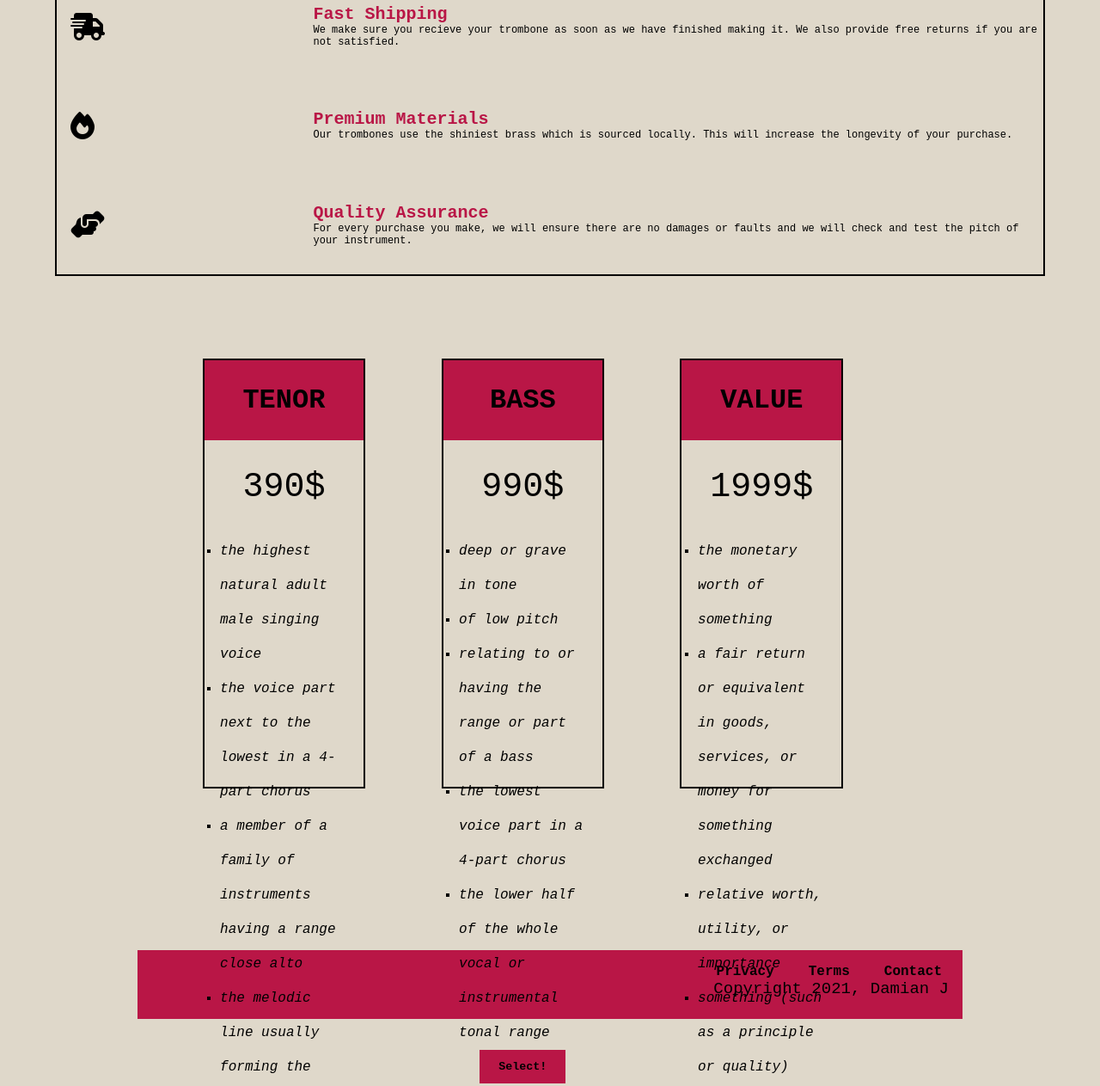
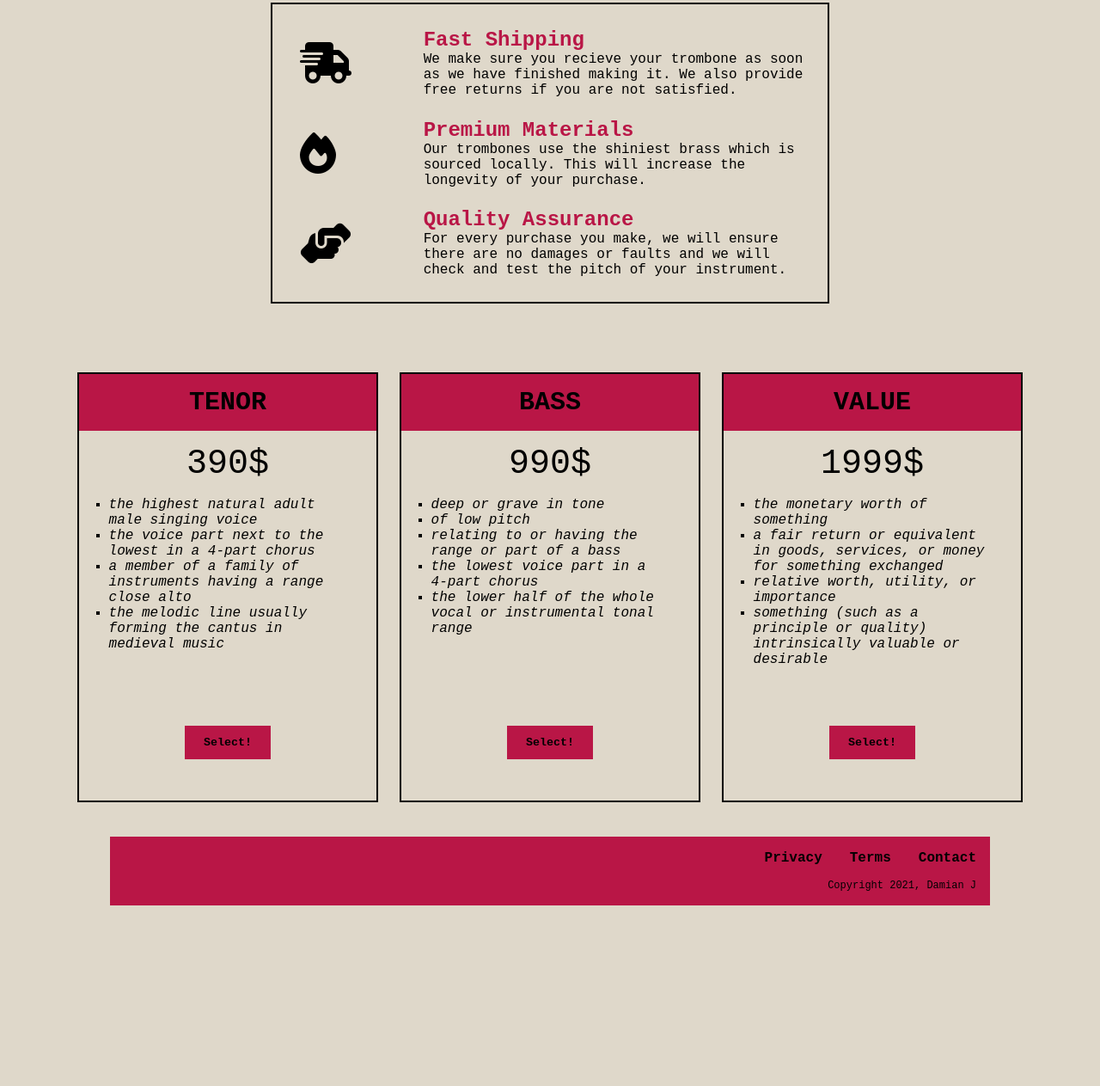
Before and after one commit to Loremiak/Product-Landing-Page, a plain HTML site: page index.html in a window 1280 px wide. Shown: the part 1021-2284 px from the top of the page at 86% size. After the commit the page ends 2074 px from the top, so only its background shows below. Drawn offline with Linux system fonts and the light colour scheme; a web font is replaced by a local one.

Commit message:
responsive work + add favicon

```diff
--- a/index.html
+++ b/index.html
@@ -5,6 +5,7 @@
 		<meta http-equiv="X-UA-Compatible" content="IE=edge" />
 		<meta name="viewport" content="width=device-width, initial-scale=1.0" />
 		<title>Product Landing Page</title>
+		<link rel="shortcut icon" href="favicon.png" type="image/x-icon" />
 		<link
 			href="https://fonts.googleapis.com/css2?family=Oswald&display=swap"
 			rel="stylesheet"
@@ -73,7 +74,7 @@
 				<div class="icons-container">
 					<i class="fa-solid fa-truck-fast"></i>
 					<div class="desc">
-						<p class="feature-header">Fast Shipping</p>
+						<h3 class="feature-header">Fast Shipping</h3>
 						<p class="feature-desc">
 							We make sure you recieve your trombone as soon as we have finished
 							making it. We also provide free returns if you are not satisfied.
@@ -107,7 +108,7 @@
 			<div class="products">
 				<div class="box">
 					<div class="box-header">
-						<h4>TENOR</h4>
+						<h2>TENOR</h2>
 					</div>
 					<div>
 						<p class="price">390$</p>
@@ -127,7 +128,7 @@
 
 				<div class="box">
 					<div class="box-header">
-						<h4>BASS</h4>
+						<h2>BASS</h2>
 					</div>
 					<p class="price">990$</p>
 					<ul class="li2">
@@ -144,7 +145,7 @@
 
 				<div class="box">
 					<div class="box-header">
-						<h4>VALUE</h4>
+						<h2>VALUE</h2>
 					</div>
 					<p class="price">1999$</p>
 					<ul class="li2">
@@ -167,13 +168,13 @@
 			<footer>
 				<ul class="ul3">
 					<li>
-						<a href="1link" class="nav-list2">Privacy</a>
+						<a href="#">Privacy</a>
 					</li>
 					<li>
-						<a href="2link" class="nav-list2">Terms</a>
+						<a href="#">Terms</a>
 					</li>
 					<li>
-						<a href="3link" class="nav-list2">Contact</a>
+						<a href="#">Contact</a>
 					</li>
 				</ul>
 				<span class="copyright">Copyright 2021, Damian J</span>
--- a/style.css
+++ b/style.css
@@ -33,6 +33,7 @@ body {
 .logo {
 	display: flex;
 	align-items: center;
+	margin-left: 5%;
 }
 .logo p {
 	font-size: 1.25rem;
@@ -42,6 +43,7 @@ body {
 }
 .fa-bars {
 	font-size: 2.25rem;
+	margin-right: 5%;
 }
 .nav-bar {
 	width: 100%;
@@ -49,10 +51,30 @@ body {
 	background-color: #b91646;
 	display: flex;
 	align-items: center;
-	justify-content: space-around;
+	justify-content: space-between;
 }
 .nav-list {
 	display: none;
+}
+.active {
+	position: absolute;
+	top: 0;
+	display: flex;
+	flex-direction: column;
+	width: 100%;
+	height: 100%;
+	font-size: 3rem;
+	background-color: #dfd8ca;
+}
+.active li {
+	width: 100%;
+	height: 33%;
+	display: flex;
+	align-items: center;
+	justify-content: center;
+}
+.active li a {
+	color: #b91646;
 }
 .video {
 	display: flex;
@@ -83,6 +105,7 @@ h1 {
 }
 .how-it-works-container {
 	width: 90%;
+	max-width: 550px;
 	height: 350px;
 	margin: 3rem auto;
 	border: 2px solid black;
@@ -125,6 +148,7 @@ h1 {
 	background-color: #dfd8ca;
 	height: 500px;
 	width: 75%;
+	max-width: 350px;
 	text-align: center;
 	border: 2px solid black;
 	display: flex;
@@ -133,7 +157,7 @@ h1 {
 .box-header {
 	width: 100%;
 	background-color: #b91646;
-	font-size: 2rem;
+	font-size: 1.25rem;
 	padding: 1rem 0;
 }
 .li2 {
@@ -151,7 +175,7 @@ h1 {
 	font-weight: bold;
 	padding: 0.75rem;
 	width: 100px;
-	margin: auto;
+	margin: auto auto 3rem auto;
 }
 .price {
 	font-size: 2.5rem;
@@ -159,140 +183,85 @@ h1 {
 }
 footer {
 	background-color: #b91646;
-	position: block;
 	height: 80px;
-	width: 75%;
-	margin: 0 auto;
-}
-.nav-list2 {
-	font-size: 1rem;
-	color: black;
-	text-decoration: none;
-	font-weight: bolder;
-	margin: 1rem 1.5rem 0 1rem;
-	display: flex;
+	width: 100%;
+	margin-top: 2.5rem;
 }
 .ul3 {
 	display: flex;
 	list-style: none;
-	justify-content: flex-end;
+	justify-content: space-around;
+	align-items: center;
+	width: 80%;
+	margin: 0 auto;
+}
+.ul3 li {
+	font-size: 1rem;
+	text-decoration: none;
+	font-weight: bolder;
+	display: flex;
+	padding: 0.5rem 0;
+}
+.ul3 li a {
+	color: black;
 }
 .copyright {
 	display: flex;
-	justify-content: flex-end;
-	margin: 0 1rem;
+	justify-content: center;
+	margin-top: 0.5rem;
+	font-size: 0.75rem;
 }
 @media screen and (min-width: 992px) {
-	.photo {
-		width: 63vw;
-		height: 55vh;
-		margin: 3rem auto;
-		border: 2px solid black;
+	.fa-bars {
+		display: none;
+	}
+	.nav-list {
 		display: flex;
-		flex-direction: column;
+		width: 45%;
+		justify-content: space-around;
+		color: #b91646;
+		font-size: 1.25rem;
 	}
-	.icons_container {
-		height: 100%;
-		width: 100%;
-		float: left;
+	.nav-list li a {
+		color: black;
 	}
-	.icons {
-		position: block;
-		height: 8vh;
-		width: 6vw;
-		display: flex;
-		margin: 2rem;
-		float: left;
+	.how-it-works-container {
+		max-width: 650px;
+		padding: 1rem;
+		margin: 5rem auto;
 	}
-	.products_header {
-		font-size: 1.75rem;
-		text-align: left;
-		font-weight: bold;
-		color: #b91646;
+	.icons-container i {
+		font-size: 3rem;
 	}
-	.products_descriptions {
-		margin: -1.25rem 0;
+	.feature-header {
+		font-size: 1.5rem;
+	}
+	.feature-desc {
 		font-size: 1rem;
-		width: 85%;
 	}
 	.products {
-		display: grid;
-		width: 63.2vw;
-		height: 38vh;
-		margin: 6rem auto 24rem auto;
-		grid-template-columns: 1fr 1fr 1fr;
-		grid-template-rows: 1fr;
-		grid-gap: 25px;
+		flex-direction: row;
+		justify-content: center;
 	}
-	.boxes {
-		background-color: #dfd8ca;
-		height: 100%;
-		width: 100%;
-		text-align: center;
-		border: 2px solid black;
+	.button-box {
+		transition: 0.3s all ease-in-out;
 	}
-	.boxesheader {
-		height: 4rem;
-		width: 100%;
-		background-color: #b91646;
-		font-size: 2rem;
-		margin: -2.7rem 0 0 0;
-		display: block;
-	}
-	h4 {
-		padding: 0.75rem 0;
-	}
-	.li2 {
-		list-style: square;
-		font-style: italic;
-		text-align: left;
-		display: flex;
-		flex-direction: column;
-		align-items: left;
-		font-size: 1rem;
-		line-height: 5vh;
-	}
-	.buttond {
-		display: block;
-		height: 5vh;
-		width: 7vw;
-		background-color: #b91646;
-		border: none;
-		font-weight: bold;
-		cursor: pointer;
-		margin: 0.5rem auto;
-	}
-	.buttond:hover {
+	.button-box:hover {
 		background-color: rgb(160, 20, 70);
-		transition: 0.5s;
-	}
-	.price {
-		font-size: 2.5rem;
-		margin: 1rem 0;
 	}
 	footer {
-		background-color: #b91646;
-		position: block;
-		height: 80px;
-		width: 75%;
-		margin: 0 auto;
-	}
-	.nav-list2 {
-		font-size: 1rem;
-		color: black;
-		text-decoration: none;
-		font-weight: bolder;
-		margin: 1rem 1.5rem 0 1rem;
-		display: flex;
+		width: 80%;
+		margin: 2.5rem auto 0 auto;
 	}
 	.ul3 {
-		display: flex;
-		list-style: none;
 		justify-content: flex-end;
+		align-items: flex-end;
+		width: 100%;
+		padding: 0.5rem 1rem 0 0;
+		gap: 2rem;
 	}
 	.copyright {
-		display: flex;
 		justify-content: flex-end;
-		margin: 0 1rem;
+		margin-right: 1rem;
 	}
 }
```
Also changed, not shown: favicon.png (added).
